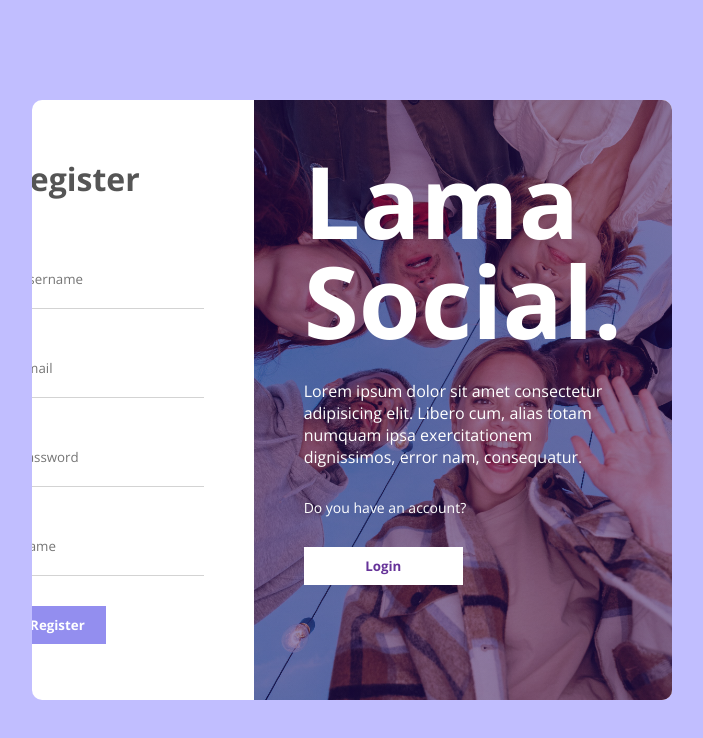
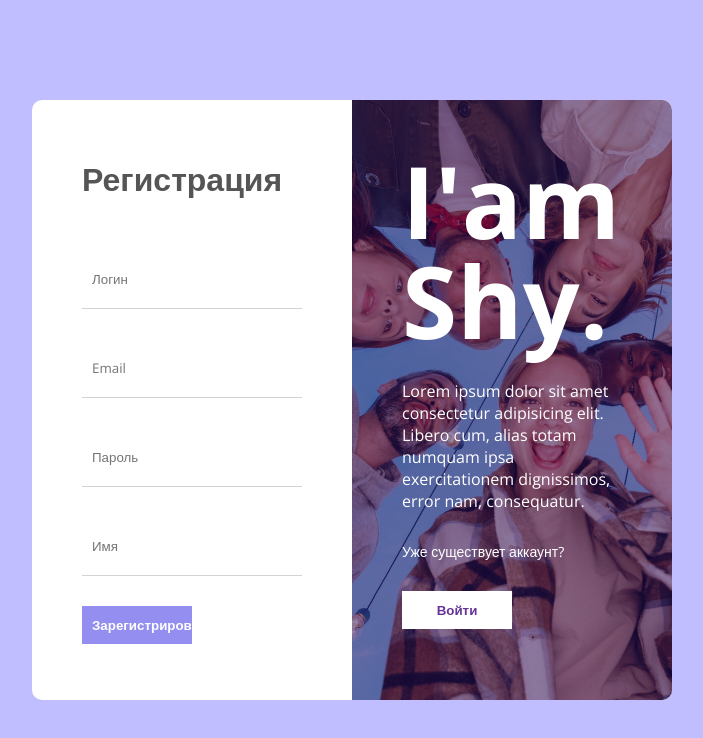
Before and after one commit to Chelovechina/iamshy-frontend, a React (Vite) app: page /register in a window 1280 px wide. Shown: the top 738 px of the page, without its empty margins (288-991 px from the left). Built offline with nearby package versions, Linux system fonts and the light colour scheme.

Commit message:
fix: translate to russian language

```diff
--- a/index.html
+++ b/index.html
@@ -1,9 +1,12 @@
 <!DOCTYPE html>
-<html lang="en">
+<html lang="ru">
   <head>
     <meta charset="utf-8" />
     <meta name="viewport" content="width=device-width, initial-scale=1" />
-    <meta name="description" content="Social Network Web site" />
+    <meta
+      name="description"
+      content="Социальная сеть для самых стеснительных"
+    />
     <link
       href="https://fonts.googleapis.com/css2?family=Open+Sans:wght@300;400;500;600;700;800&display=swap"
       rel="stylesheet"
@@ -15,7 +18,7 @@
         padding: 0;
       }
     </style>
-    <title>Social Network</title>
+    <title>Iamshy</title>
   </head>
   <body>
     <div id="root"></div>
--- a/package.json
+++ b/package.json
@@ -9,6 +9,10 @@
     "preview": "vite preview"
   },
   "dependencies": {
+    "@emotion/react": "^11.10.6",
+    "@emotion/styled": "^11.10.6",
+    "@mui/icons-material": "^5.11.11",
+    "@mui/material": "^5.11.12",
     "react": "^18.2.0",
     "react-dom": "^18.2.0",
     "react-router-dom": "^6.8.2",
--- a/src/pages/login/Login.tsx
+++ b/src/pages/login/Login.tsx
@@ -7,23 +7,23 @@ const Login: FC = () => {
     <div className="login">
       <div className="card">
         <div className="left">
-          <h1>Hello World.</h1>
+          <h1>I'am Shy.</h1>
           <p>
             Lorem ipsum dolor sit amet consectetur adipisicing elit. Libero cum,
             alias totam numquam ipsa exercitationem dignissimos, error nam,
             consequatur.
           </p>
-          <span>Don't you have an account?</span>
+          <span>У вас нету аккаунта?</span>
           <Link to="/register">
-            <button>Register</button>
+            <button>Зарегистрироваться</button>
           </Link>
         </div>
         <div className="right">
-          <h2>Login</h2>
+          <h2>Войти</h2>
           <form>
-            <input type="text" placeholder="Username" />
-            <input type="password" placeholder="Password" />
-            <button>Login</button>
+            <input type="text" placeholder="Логин" />
+            <input type="password" placeholder="Пароль" />
+            <button>Войти</button>
           </form>
         </div>
       </div>
--- a/src/pages/register/Register.tsx
+++ b/src/pages/register/Register.tsx
@@ -7,25 +7,25 @@ const Register: FC = () => {
     <div className="register">
       <div className="card">
         <div className="left">
-          <h1>Lama Social.</h1>
+          <h1>I'am Shy.</h1>
           <p>
             Lorem ipsum dolor sit amet consectetur adipisicing elit. Libero cum,
             alias totam numquam ipsa exercitationem dignissimos, error nam,
             consequatur.
           </p>
-          <span>Do you have an account?</span>
+          <span>Уже существует аккаунт?</span>
           <Link to="/login">
-            <button>Login</button>
+            <button>Войти</button>
           </Link>
         </div>
         <div className="right">
-          <h2>Register</h2>
+          <h2>Регистрация</h2>
           <form>
-            <input type="text" placeholder="Username" />
+            <input type="text" placeholder="Логин" />
             <input type="email" placeholder="Email" />
-            <input type="password" placeholder="Password" />
-            <input type="text" placeholder="Name" />
-            <button>Register</button>
+            <input type="password" placeholder="Пароль" />
+            <input type="text" placeholder="Имя" />
+            <button>Зарегистрироваться</button>
           </form>
         </div>
       </div>
```
Also changed, not shown: 1 other file (tests, documents, lock files or other folders).
